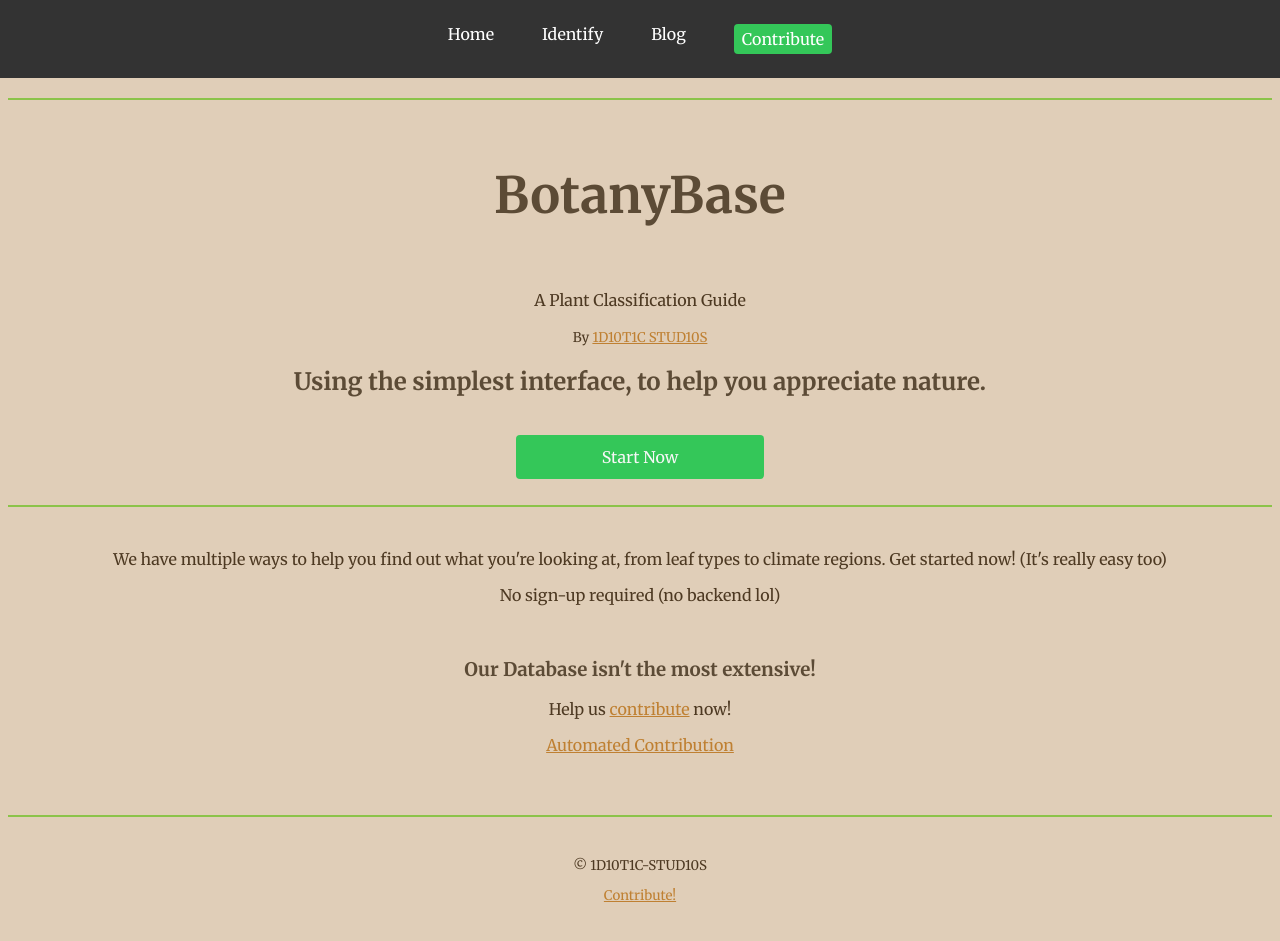
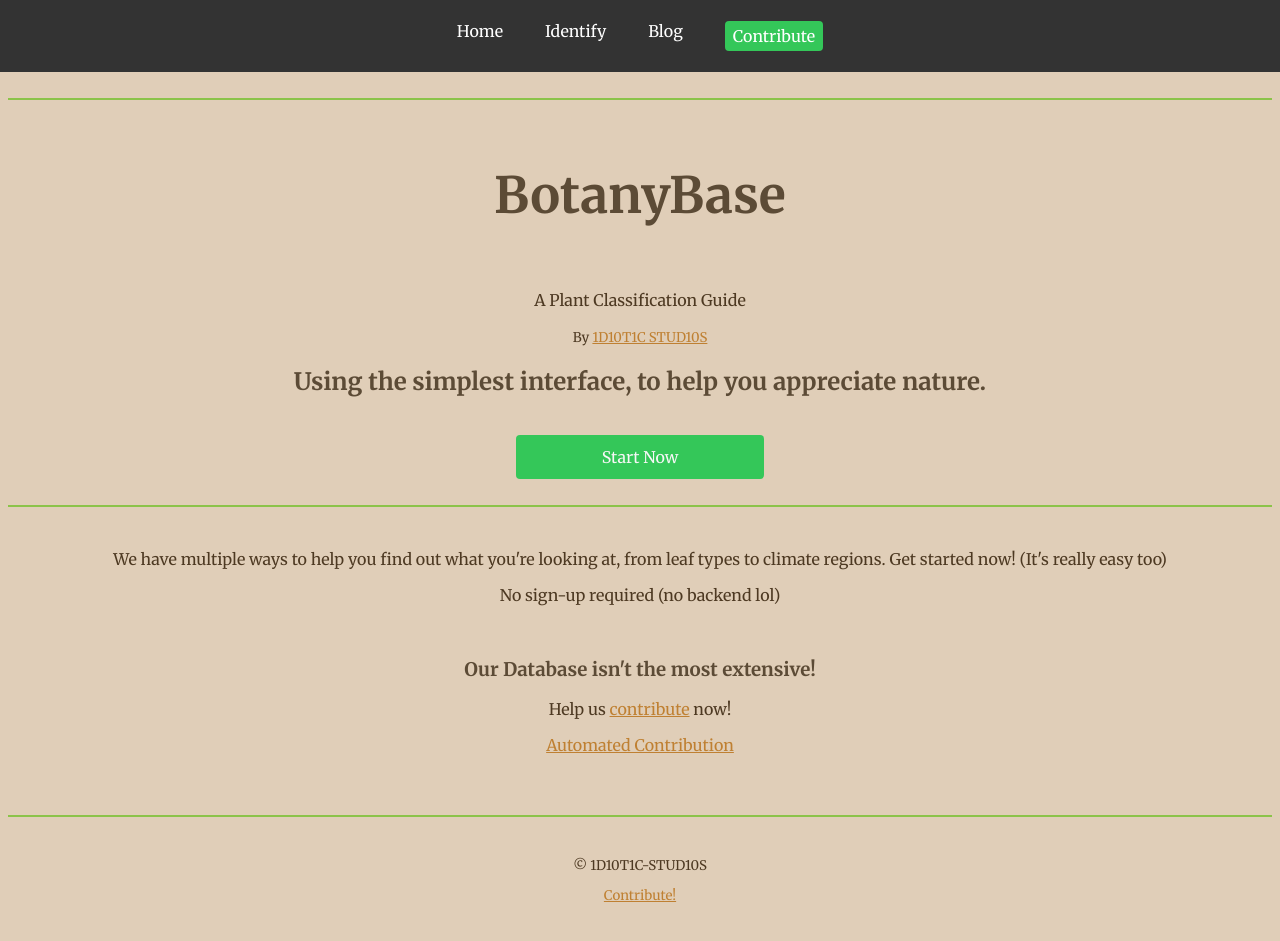
Before and after one commit to BotanyBase/botanybase.github.io, a Jekyll site: the page built from index.html, in a window 1280 px wide and 943 px high. Built offline with Jekyll 4.4.1, drawn with Linux system fonts in a browser that asks for light colours.

Commit message:
Update navigation.html

```diff
--- a/_includes/navigation.html
+++ b/_includes/navigation.html
@@ -34,7 +34,7 @@
 }
 
 .navbar li {
-  padding: 8px;
+  padding: 5px;
   margin-right: 2rem;
 }
 
```
